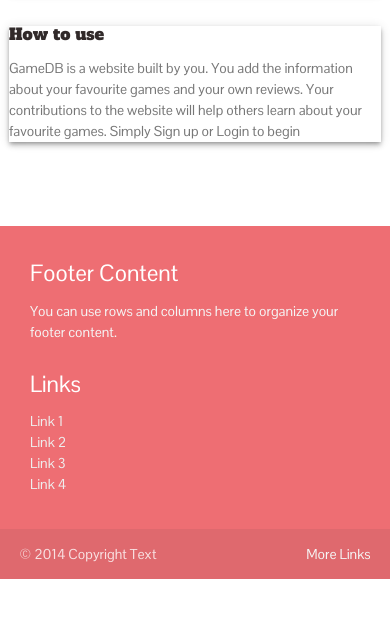
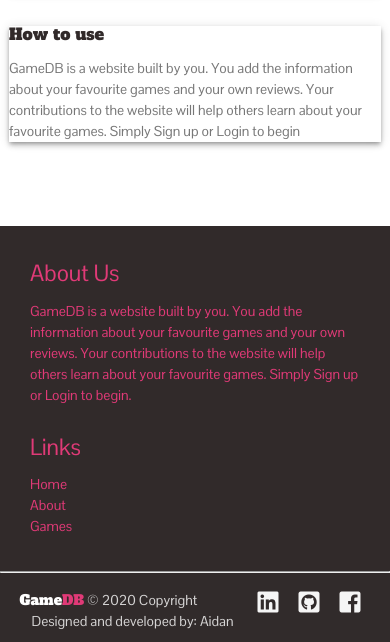
Before and after one commit to aidant842/MilestoneProject3, a Flask app: page /about in a window 390 px wide. Shown: the part 470-1112 px from the top of the page. Before the commit the page ends 1049 px from the top, so only its background shows below. Run offline with Flask 2, Linux system fonts and the light colour scheme; data that the repository does not hold is empty; some libraries are stand-ins or nearby versions.

Commit message:
added media query for small devices in landscape mode added bottom margin on login and signup page to display footer at bottom changed colours and added some content to footer added icon to footer added fontawesome for social media icons added social links with hover effect

```diff
--- a/static/css/style.css
+++ b/static/css/style.css
@@ -9,6 +9,10 @@ body {
 
 footer{
     margin-top: 5rem;
+}
+
+a {
+    color: rgb(224, 58, 119);
 }
 
 .logo-db,
@@ -103,8 +107,11 @@ div.review-container p::first-letter{
 .game-bg {
   background-image: url(/static/images/game-bg.jpg);
   background-repeat: no-repeat;
-  background-size: 100% 100%;
-  background-attachment: fixed;
+  background-size: cover;
+  position: absolute;
+  top: 0;
+  height: 100%;
+  width: 100%;
 }
 
 .addGame-bg{
@@ -214,7 +221,7 @@ nav ul a.btn {
   font-family: "Alfa Slab One", cursive;
   text-shadow: 5px 5px 1.2rem rgba(0, 0, 0, 0.8);
   text-align: center;
-  margin-top: 15rem;
+  margin-top: 13rem;
 }
 
 .landing-buttons {
@@ -431,7 +438,7 @@ input {
 .account-check{
     position: absolute;
     right: 0;
-    bottom: 0;
+    bottom: 20%;
     font-size: small;
 }
 
@@ -502,6 +509,7 @@ textarea.materialize-textarea:focus:not([readonly]) + label {
 
 .login-form {
   color: white;
+  margin-bottom: 4.7rem;
 }
 
 .textarea.materialize-textarea {
@@ -681,6 +689,47 @@ ul li a i.shop-btn{
 
 /* ------------------------------------------------------*/
 
+/* ----------------- Footer Styling ----------------- */
+
+.page-footer{
+    background-color: #312a2a;
+    color: rgb(224, 58, 119) !important;
+}
+
+.game-footer{
+    color: white;
+}
+
+.footer-logo{
+    font-family: "Alfa Slab One", cursive;
+}
+
+.designed-by{
+    margin-right: 1rem;
+}
+
+.fab{
+    font-size: x-large;
+    margin: 0 10px;
+}
+
+.facebook:hover{
+    color: #3d5a99 !important;
+    -webkit-transition: all 0.5s ease-in-out;
+}
+
+.github:hover{
+    color: #24292e !important;
+    -webkit-transition: all 0.5s ease-in-out;
+}
+
+.linkedin:hover{
+    color: #0073b0 !important;
+    -webkit-transition: all 0.5s ease-in-out;
+}
+
+/* ------------------------------------------------------*/
+
 /* ----------------- Media Queries ----------------- */
 
 @media only screen and (max-width: 993px) {
@@ -735,5 +784,16 @@ ul li a i.shop-btn{
     }
 }
 
+@media only screen and (max-height: 415px){
+    .landing-header{
+        margin-top: 5rem;
+    }
+}
+
+@media only screen and (max-height: 360px){
+    .landing-header{
+        margin-top: 2rem;
+    }
+}
 
 /* ------------------------------------------------------*/
--- a/templates/base.html
+++ b/templates/base.html
@@ -19,6 +19,9 @@
       href="{{url_for('static', filename = 'css/style.css')}}"
       type="text/css"
     />
+
+    <link rel="stylesheet" href="https://use.fontawesome.com/releases/v5.6.1/css/all.css"
+		integrity="sha384-gfdkjb5BdAXd+lj+gudLWI+BXq4IuLW5IT+brZEZsLFm++aCMlF1V92rMkPaX4PP" crossorigin="anonymous">
   </head>
 
   <header>
@@ -82,24 +85,29 @@
           <div class="container">
             <div class="row">
               <div class="col l6 s12">
-                <h5 class="white-text">Footer Content</h5>
-                <p class="grey-text text-lighten-4">You can use rows and columns here to organize your footer content.</p>
+                <h5>About Us</h5>
+                <p>GameDB is a website built by you. You add the information about your favourite games and your own reviews. Your contributions to the website will help others learn about your favourite games. Simply Sign up or Login to begin.</p>
               </div>
               <div class="col l4 offset-l2 s12">
-                <h5 class="white-text">Links</h5>
+                <h5>Links</h5>
                 <ul>
-                  <li><a class="grey-text text-lighten-3" href="#!">Link 1</a></li>
-                  <li><a class="grey-text text-lighten-3" href="#!">Link 2</a></li>
-                  <li><a class="grey-text text-lighten-3" href="#!">Link 3</a></li>
-                  <li><a class="grey-text text-lighten-3" href="#!">Link 4</a></li>
+                  <li><a href="#!">Home</a></li>
+                  <li><a href="#!">About</a></li>
+                  <li><a href="#!">Games</a></li>
                 </ul>
               </div>
             </div>
           </div>
+          <hr>
           <div class="footer-copyright">
             <div class="container">
-            © 2014 Copyright Text
-            <a class="grey-text text-lighten-4 right" href="#!">More Links</a>
+           <a href="{{url_for('home_page')}}" class="footer-logo">
+           <span class="game-footer">Game</span><span class="logo-db">DB</span></a> © 2020 Copyright
+
+            <a class="grey-text text-lighten-4 right facebook" href="#!"><i class="fab fa-facebook-square"></i></a>
+            <a class="grey-text text-lighten-4 right github" href="#!"><i class="fab fa-github-square"></i></a>
+            <a class="grey-text text-lighten-4 right linkedin" href="#!"><i class="fab fa-linkedin"></i></a>
+            <span class="right designed-by">Designed and developed by: Aidan</span>
             </div>
           </div>
         </footer>
--- a/templates/index.html
+++ b/templates/index.html
@@ -17,8 +17,5 @@
       </div>
     </div>
   </div>
-  <script type="text/javascript">
-    on_index = true;
-</script>
 </body>
 {% endblock %}
```
